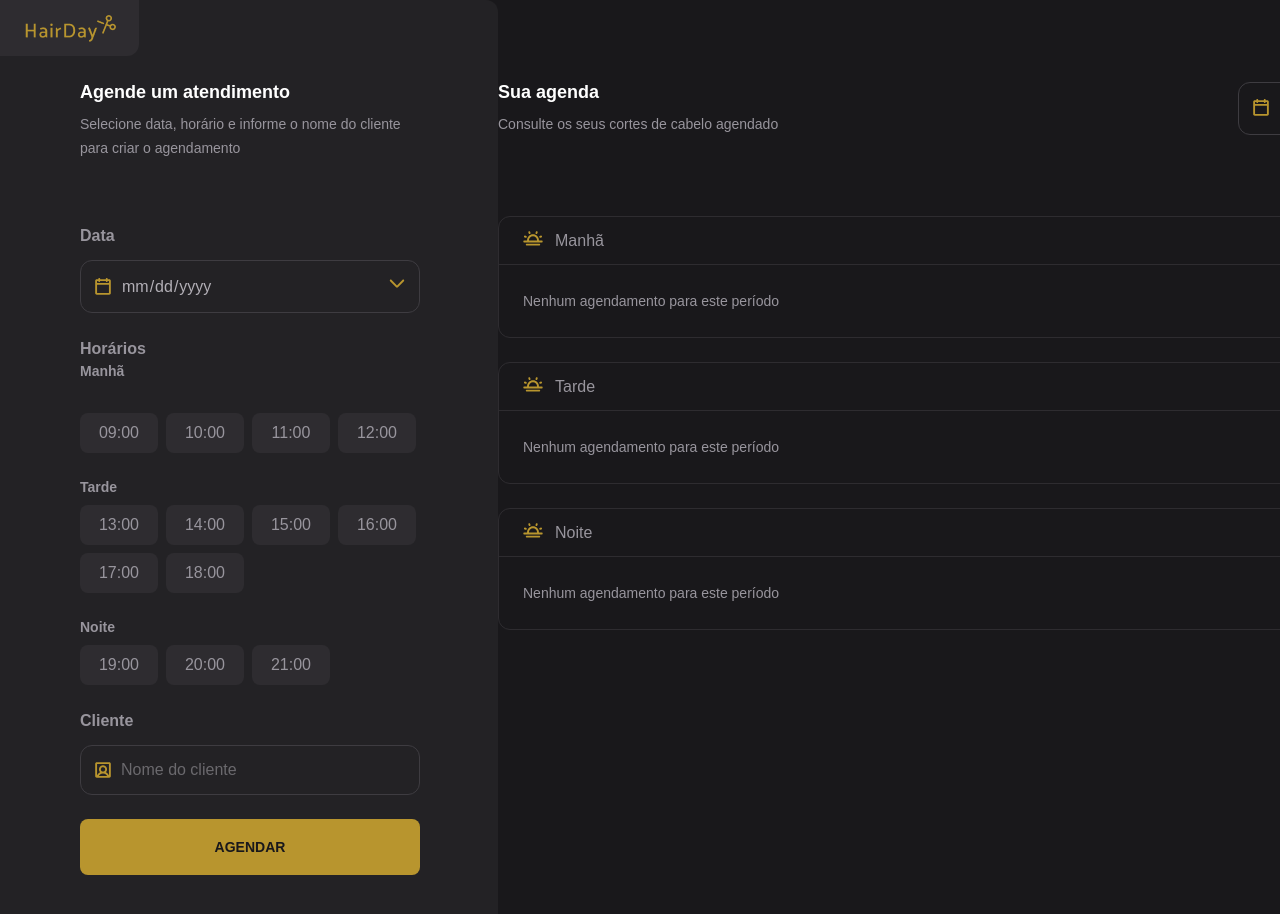
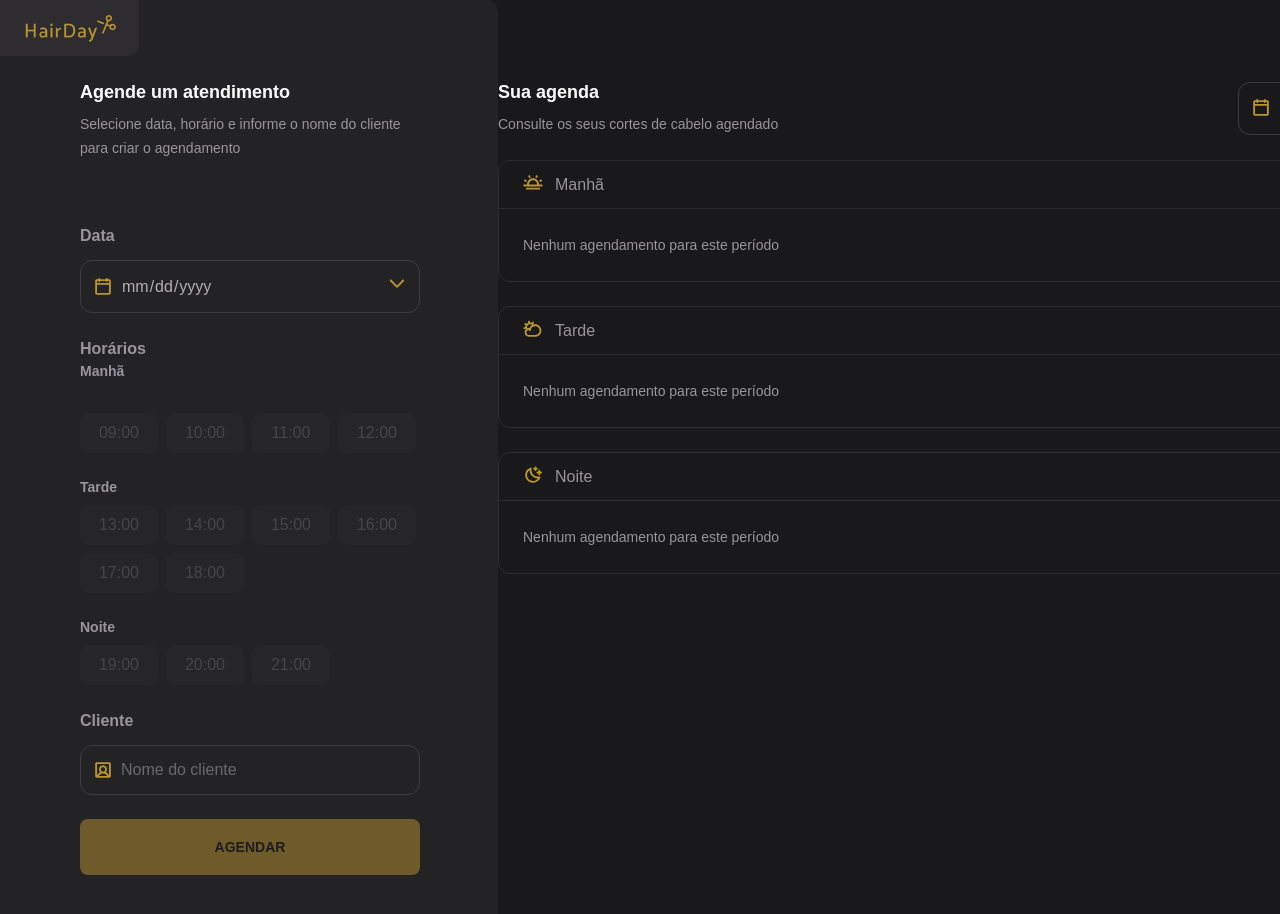
Before and after one commit to juniorbonini/hairday-app, a React (Vite) app: page / in a window 1280 px wide. Shown: the top 914 px of the page. Built offline with nearby package versions, Linux system fonts and the light colour scheme.

Commit message:
Regras de negócio finalizada - projeto finalizado.

```diff
--- a/src/App.tsx
+++ b/src/App.tsx
@@ -4,9 +4,11 @@ import { Aside } from "@/components/Aside";
 import { Header } from "@/core-components/Header";
 import { Form } from "./components/Form";
 import { MainContent } from "./core-components/Header-content";
-import { List } from "./components/List";
+import { useAppointmentForm } from "@/hooks/useAppointmentForm";
 
 function App() {
+  const appointmentForm = useAppointmentForm();
+
   return (
     <div className="min-h-screen bg-gray-800">
       <div className="flex flex-col md:flex-row min-h-screen">
@@ -24,13 +26,28 @@ function App() {
             </Text>
           </Container>
 
-          <Form />
+          <Form
+            formDate={appointmentForm.formDate}
+            setFormDate={appointmentForm.setFormDate}
+            selectedHour={appointmentForm.selectedHour}
+            clientName={appointmentForm.clientName}
+            setClientName={appointmentForm.setClientName}
+            inputDateRef={appointmentForm.sidebarInputRef}
+            today={appointmentForm.today}
+            openDatePicker={() => appointmentForm.openDatePicker("sidebar")}
+            selectHour={appointmentForm.selectHour}
+          />
         </Aside>
 
         <main className="flex-1">
           <div className="mx-auto w-240 flex flex-col">
-            <MainContent />
-            <List />
+            <MainContent
+              filterDate={appointmentForm.filterDate}
+              setFilterDate={appointmentForm.setFilterDate}
+              inputDateRef={appointmentForm.mainInputRef}
+              today={appointmentForm.today}
+              openDatePicker={() => appointmentForm.openDatePicker("main")}
+            />
           </div>
         </main>
       </div>
--- a/src/components/Form/index.tsx
+++ b/src/components/Form/index.tsx
@@ -1,4 +1,3 @@
-import { useAppointmentForm } from "@/hooks/useAppointmentForm";
 import { InputField } from "../InputField";
 import { Input } from "../Input";
 import { AVAILABLE_HOURS } from "@/utils/appointment-hour";
@@ -14,11 +13,24 @@ import ArrowIcon from "@/assets/icons/arrow-down.svg?react";
 import UserSquare from "@/assets/icons/user-square.svg?react";
 import { Text } from "../Text";
 import { Button } from "../Button";
+import { useAppointments } from "@/hooks/useAppointment";
+import type React from "react";
 
-export function Form() {
-  const {
-    date,
-    setDate,
+export type FormProps = {
+  formDate: string;
+  setFormDate: (value: string) => void;
+  selectedHour: string;
+  clientName: string;
+  setClientName: (value: string) => void;
+  inputDateRef: React.RefObject<HTMLInputElement>;
+  today: string;
+  openDatePicker: () => void;
+  selectHour: (value: string) => void;
+};
+
+export function Form({
+  formDate,
+  setFormDate,
   selectedHour,
   clientName,
   setClientName,
@@ -26,10 +38,27 @@ export function Form() {
   today,
   openDatePicker,
   selectHour,
-  } = useAppointmentForm();
+}: FormProps) {
+  const { create, appointments } = useAppointments(formDate);
+  const reservedHours = appointments.map((a) => a.time);
+
+  function handleSubmit(event: React.FormEvent) {
+    event.preventDefault();
+    if (!formDate || !selectedHour || !clientName) return;
+
+    create({
+      date: formDate,
+      time: selectedHour,
+      clientName,
+    });
+
+    setClientName("");
+    // limpar seleção de horário após criação
+    selectHour(selectedHour);
+  }
 
   return (
-    <form className="space-y-6">
+    <form onSubmit={handleSubmit} className="space-y-6">
       <InputField
         label="Data"
         leftIcon={DateIcon}
@@ -38,21 +67,26 @@ export function Form() {
       >
           <Input
             ref={inputDateRef}
-          value={date}
+            value={formDate}
             min={today}
-          onChange={(event) => setDate(event.target.value)}
+            onChange={(event) => {
+              setFormDate(event.target.value);
+            }}
           />
       </InputField>
       <div className="space-y-6">
-        <Text variant='cataraman-title-md'>Horários</Text>
+        <Text variant="cataraman-title-md">Horários</Text>
         <div className="flex flex-col gap-2">
-          <Text variant="cataraman-title-sm" className=" mb-6">Manhã</Text>
+          <Text variant="cataraman-title-sm" className=" mb-6">
+            Manhã
+          </Text>
           <div className="flex flex-wrap items-center gap-2">
             {AVAILABLE_HOURS.morning.map((hour) => (
               <ButtonSelect
                 key={hour}
                 type="button"
                 selected={selectedHour === hour}
+                disabled={!formDate || reservedHours.includes(hour)}
                 onClick={() => selectHour(hour)}
               >
                 {hour}
@@ -68,6 +102,7 @@ export function Form() {
                 key={hour}
                 type="button"
                 selected={selectedHour === hour}
+                disabled={!formDate || reservedHours.includes(hour)}
                 onClick={() => selectHour(hour)}
               >
                 {hour}
@@ -83,6 +118,7 @@ export function Form() {
                 key={hour}
                 type="button"
                 selected={selectedHour === hour}
+                disabled={!formDate || reservedHours.includes(hour)}
                 onClick={() => selectHour(hour)}
               >
                 {hour}
@@ -100,7 +136,9 @@ export function Form() {
         />
       </InputField>
 
-        <Button><Text variant='cataraman-title-sm' className="uppercase text-gray-800">Agendar</Text></Button>
+        <Button disabled={!formDate || !selectedHour || !clientName || reservedHours.includes(selectedHour)}>
+          <Text variant='cataraman-title-sm' className="uppercase text-gray-800">Agendar</Text>
+        </Button>
     </form>
   );
 }
--- a/src/components/List/index.tsx
+++ b/src/components/List/index.tsx
@@ -1,28 +1,70 @@
-import { Icon } from "../ButtonIcon";
-import { TurnPeriod } from "../PeriodCard/Content/TurnPeriod";
+import { TurnPeriod } from "@/components/PeriodCard/Content/TurnPeriod";
+
+import { Icon } from "@/components/ButtonIcon";
 
 // @ts-expect-error: module declaration for SVG React import
 import SunHorizon from "@/assets/icons/sun-horizon.svg?react";
 
-export function List() {
+// @ts-expect-error: module declaration for SVG React import
+import CloudIcon from "@/assets/icons/cloud-sun.svg?react";
+
+// @ts-expect-error: module declaration for SVG React import
+import MoonIcon from "@/assets/icons/moon-star.svg?react";
+import { useAppointments } from "@/hooks/useAppointment";
+import { AppointmentCard } from "../PeriodCard/Content/AppoitmentCard";
+import type { AppointmentListInterface } from "@/models/appointment";
+
+
+
+export function AppointmentList({ selectedDate }: AppointmentListInterface) {
+  const { morning, afternoon, night, remove } = useAppointments(selectedDate);
+
   return (
     <div className="flex flex-col gap-6">
       <TurnPeriod
         title="Manhã"
         range="9h-12h"
         icon={<Icon svg={SunHorizon} className="w-5 h-5" />}
-      />
+      >
+        {morning.map((appointment) => (
+          <AppointmentCard
+            key={appointment.id}
+            time={appointment.time}
+            clientName={appointment.clientName}
+            onRemove={() => remove(appointment.id)}
+          />
+        ))}
+      </TurnPeriod>
 
       <TurnPeriod
         title="Tarde"
         range="13h-18h"
-        icon={<Icon svg={SunHorizon} className="w-5 h-5" />}
-      />
+        icon={<Icon svg={CloudIcon} className="w-5 h-5" />}
+      >
+        {afternoon.map((appointment) => (
+          <AppointmentCard
+            key={appointment.id}
+            time={appointment.time}
+            clientName={appointment.clientName}
+            onRemove={() => remove(appointment.id)}
+          />
+        ))}
+      </TurnPeriod>
+
       <TurnPeriod
         title="Noite"
         range="19h-21h"
-        icon={<Icon svg={SunHorizon} className="w-5 h-5" />}
-      />
+        icon={<Icon svg={MoonIcon} className="w-5 h-5" />}
+      >
+        {night.map((appointment) => (
+          <AppointmentCard
+            key={appointment.id}
+            time={appointment.time}
+            clientName={appointment.clientName}
+            onRemove={() => remove(appointment.id)}
+          />
+        ))}
+      </TurnPeriod>
     </div>
   );
 }
--- a/src/components/PeriodCard/Content/TurnPeriod/index.tsx
+++ b/src/components/PeriodCard/Content/TurnPeriod/index.tsx
@@ -1,5 +1,6 @@
 import { Text } from "@/components/Text";
 import type { TurnPeriodInterface } from "@/models/turn-period";
+import React from "react";
 
 export function TurnPeriod({
   title,
@@ -7,7 +8,7 @@ export function TurnPeriod({
   children,
   icon,
 }: TurnPeriodInterface) {
-  const hasAppointments = Boolean(children);
+  const hasAppointments = React.Children.count(children) > 0;
   return (
     <div className="rounded-xl border border-gray-600 overflow-hidden">
       <div className="flex items-center justify-between px-6 py-2 border-b border-gray-600">
--- a/src/core-components/Header-content/index.tsx
+++ b/src/core-components/Header-content/index.tsx
@@ -1,6 +1,6 @@
 import { Input, InputField } from "@/components/InputField";
 import { Text } from "@/components/Text";
-import { useAppointmentForm } from "@/hooks/useAppointmentForm";
+import { AppointmentList } from "@/components/List";
 
 // @ts-expect-error: module declaration for SVG React import
 import DateIcon from "@/assets/icons/calendar-blank.svg?react";
@@ -8,9 +8,21 @@ import DateIcon from "@/assets/icons/calendar-blank.svg?react";
 // @ts-expect-error: module declaration for SVG React import
 import ArrowIcon from "@/assets/icons/arrow-down.svg?react";
 
-export function MainContent() {
-  const { date, openDatePicker, inputDateRef, today, setDate } =
-    useAppointmentForm();
+export type MainContentProps = {
+  filterDate: string;
+  setFilterDate: (value: string) => void;
+  inputDateRef: React.RefObject<HTMLInputElement>;
+  today: string;
+  openDatePicker: () => void;
+};
+
+export function MainContent({
+  filterDate,
+  openDatePicker,
+  inputDateRef,
+  today,
+  setFilterDate,
+}: MainContentProps) {
   return (
     <div className="w-full py-20">
       <div className="mx-auto w-240 flex flex-col gap-6">
@@ -31,12 +43,14 @@ export function MainContent() {
           >
             <Input
               ref={inputDateRef}
-              value={date}
+              value={filterDate}
               min={today}
-              onChange={(e) => setDate(e.target.value)}
+              onChange={(e) => setFilterDate(e.target.value)}
             />
           </InputField>
         </header>
+
+        <AppointmentList selectedDate={filterDate} />
       </div>
     </div>
   );
--- /dev/null
+++ b/src/hooks/useAppointment.ts
@@ -0,0 +1,56 @@
+import { useLocalStorage } from "usehooks-ts";
+
+import { STORAGE_KEY, type Appointment } from "@/models/appointment";
+import React from "react";
+import { getAppointmentByHour } from "@/utils/get-appointment-by-hour";
+
+export function useAppointments(selectedDate: string) {
+  const [appointments, setAppointments] = useLocalStorage<Appointment[]>(
+    STORAGE_KEY,
+    [],
+  );
+
+  function create(data: Omit<Appointment, "id">) {
+    const newAppointment: Appointment = {
+      id: Math.random().toString(36).substring(2, 9),
+      ...data,
+    };
+
+    setAppointments((prev) => [...prev, newAppointment]);
+  }
+
+  function remove(id: string) {
+    setAppointments((prev) =>
+      prev.filter((appointment) => appointment.id !== id),
+    );
+  }
+
+  const AppointmentByDate = React.useMemo(() => {
+    if (!selectedDate) return appointments;
+
+    return appointments.filter(
+      (appointment) => appointment.date === selectedDate,
+    );
+  }, [appointments, selectedDate]);
+
+  const morning = AppointmentByDate.filter(
+    (a) => getAppointmentByHour(a.time) === "morning",
+  );
+
+  const afternoon = AppointmentByDate.filter(
+    (a) => getAppointmentByHour(a.time) === "afternoon",
+  );
+
+  const night = AppointmentByDate.filter(
+    (a) => getAppointmentByHour(a.time) === "night",
+  );
+
+  return {
+    appointments: AppointmentByDate,
+    create,
+    remove,
+    morning,
+    afternoon,
+    night,
+  };
+}
--- a/src/hooks/useAppointmentForm.ts
+++ b/src/hooks/useAppointmentForm.ts
@@ -1,32 +1,44 @@
 import React from "react";
 
 export function useAppointmentForm() {
-  const [date, setDate] = React.useState("");
+  const [formDate, setFormDate] = React.useState("");
+  const [filterDate, setFilterDate] = React.useState("");
   const [clientName, setClientName] = React.useState("");
- const [selectedHour, setSelectedHour] = React.useState<string | null>(null);
+ const [selectedHour, setSelectedHour] = React.useState<string>("");
 
-  const inputDateRef = React.useRef<HTMLInputElement>(null);
+  const sidebarInputRef = React.useRef<HTMLInputElement>(null);
+  const mainInputRef = React.useRef<HTMLInputElement>(null);
   const today = React.useMemo(() => {
     return new Date().toISOString().split("T")[0];
   }, []);
 
-  function openDatePicker() {
-    inputDateRef.current?.showPicker();
+  function openDatePicker(target: "sidebar" | "main" = "sidebar") {
+    if (target === "sidebar") {
+      sidebarInputRef.current?.showPicker();
+    } else {
+      mainInputRef.current?.showPicker();
+    }
   }
 
   function selectHour(value: string) {
-    setSelectedHour((prev) => (prev === value ? null : selectedHour));
+    setSelectedHour((prev) => (prev === value ? "" : value));
   }
 
   return {
-    date,
-    setDate,
+    // criação
+    formDate,
+    setFormDate,
+    // filtro
+    filterDate,
+    setFilterDate,
+
     clientName,
     setClientName,
     selectedHour,
     setSelectedHour,
     today,
-    inputDateRef,
+    sidebarInputRef,
+    mainInputRef,
     openDatePicker,
     selectHour,
   };
--- a/src/models/appointment.ts
+++ b/src/models/appointment.ts
@@ -1,5 +1,18 @@
 export interface AppointmentInterface {
-    time: string;
-    clientName: string;
-    onRemove: () => void;
+  time: string;
+  clientName: string;
+  onRemove: () => void;
 }
+
+export interface Appointment {
+  id: string;
+  date: string;
+  time: string;
+  clientName: string;
+}
+
+export interface AppointmentListInterface {
+  selectedDate: string;
+}
+
+export const STORAGE_KEY = "@hairday:appointments";
--- /dev/null
+++ b/src/models/form.ts
@@ -0,0 +1,4 @@
+export interface FormInterface {
+  onDateChange: (date: string) => void;
+
+}
--- /dev/null
+++ b/src/utils/get-appointment-by-hour.ts
@@ -0,0 +1,8 @@
+
+export function getAppointmentByHour(hour: string) {
+  const selectedHour = Number(hour.split(":")[0]);
+
+  if (selectedHour >= 9 && selectedHour < 12) return "morning";
+  if (selectedHour >= 12 && selectedHour < 18) return "afternoon";
+  return "night";
+}
```
Lines whose indentation alone changed are shown as unchanged.
